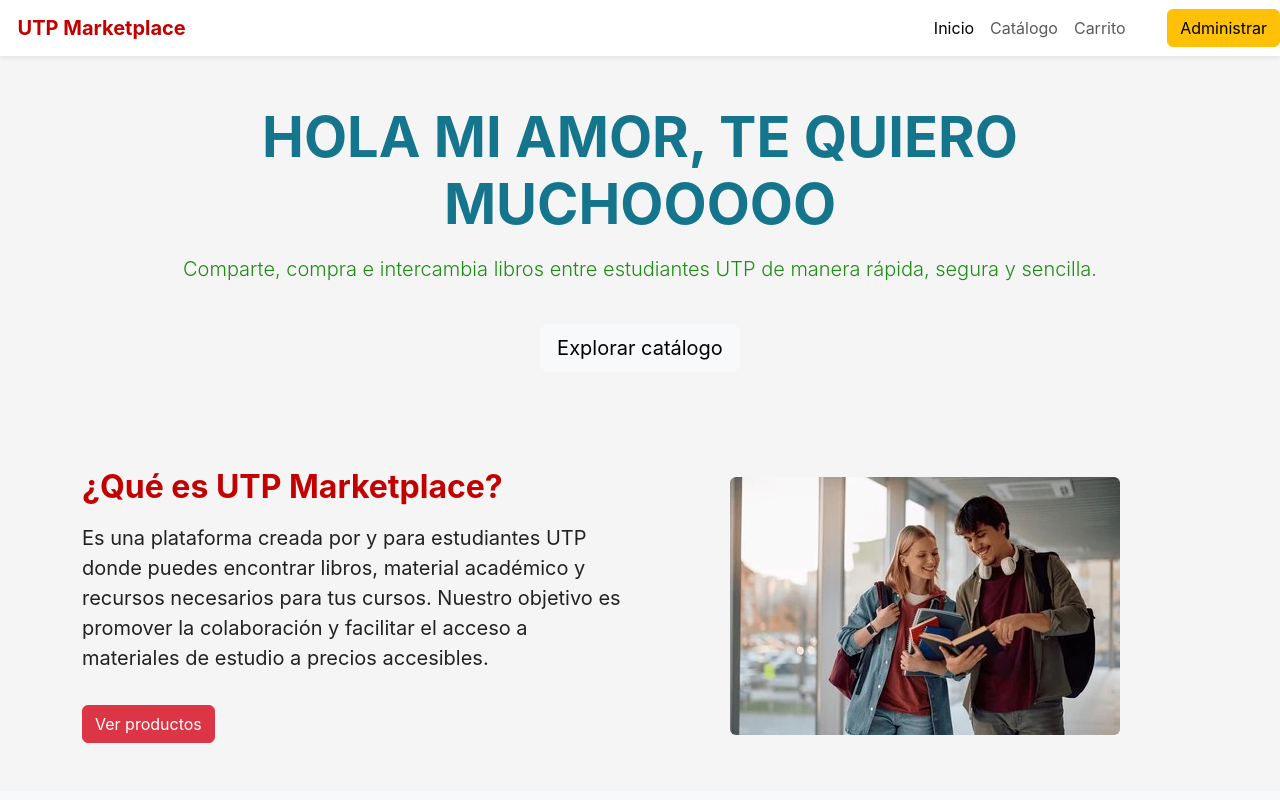
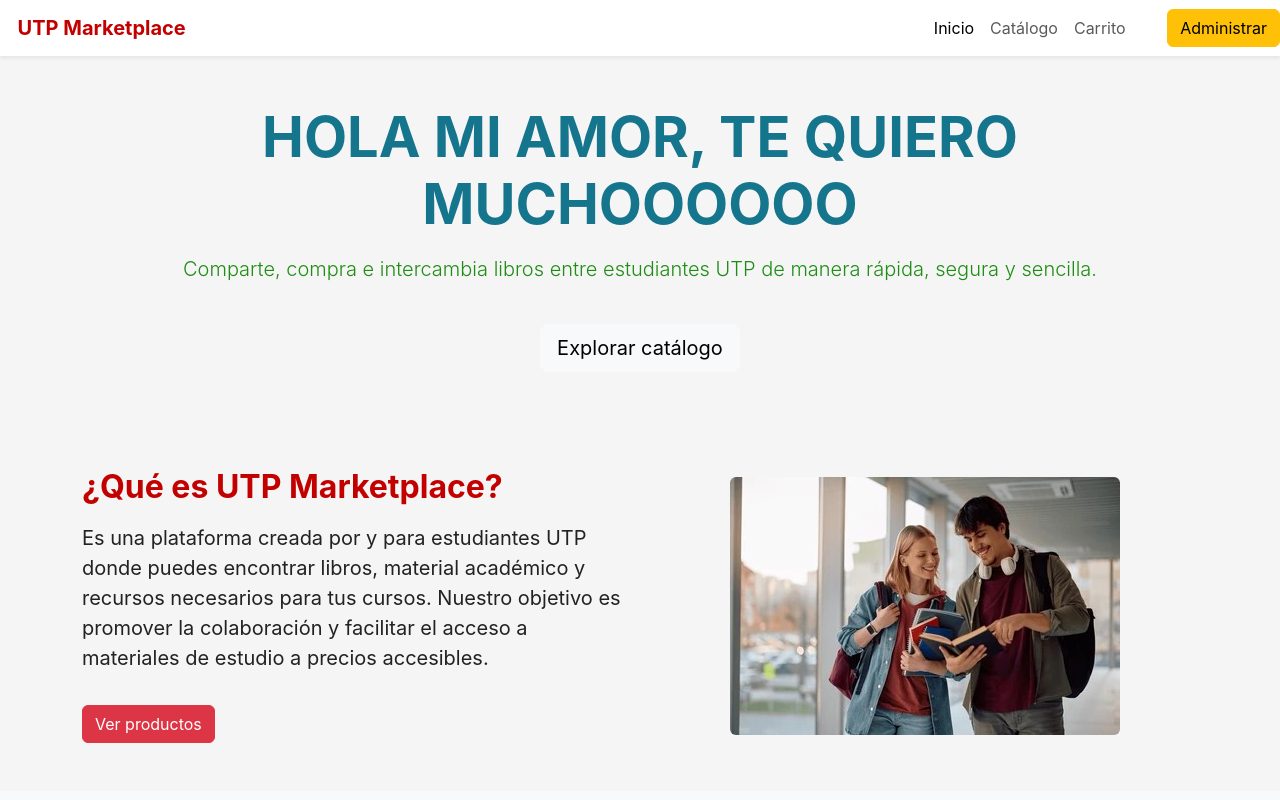
Before and after one commit to Josue-dc/utp-marketplace, a plain HTML site: page index.html in a window 1280 px wide. Shown: the top 800 px of the page. Drawn offline with nearby package versions, Linux system fonts and the light colour scheme.

Commit message:
Add files via upload

```diff
--- a/index.html
+++ b/index.html
@@ -34,7 +34,7 @@
 
   <header class="py-5 hero-section text-white">
     <div class="container text-center">
-      <h1 class="display-4 fw-bold" style="color:#15758d;">HOLA MI AMOR, TE QUIERO MUCHOOOOO</h1>
+      <h1 class="display-4 fw-bold" style="color:#15758d;">HOLA MI AMOR, TE QUIERO MUCHOOOOOO</h1>
       <p class="lead mt-3" style="color:#1f8d15;">
         Comparte, compra e intercambia libros entre estudiantes UTP de manera rápida, segura y sencilla.
       </p>
```
